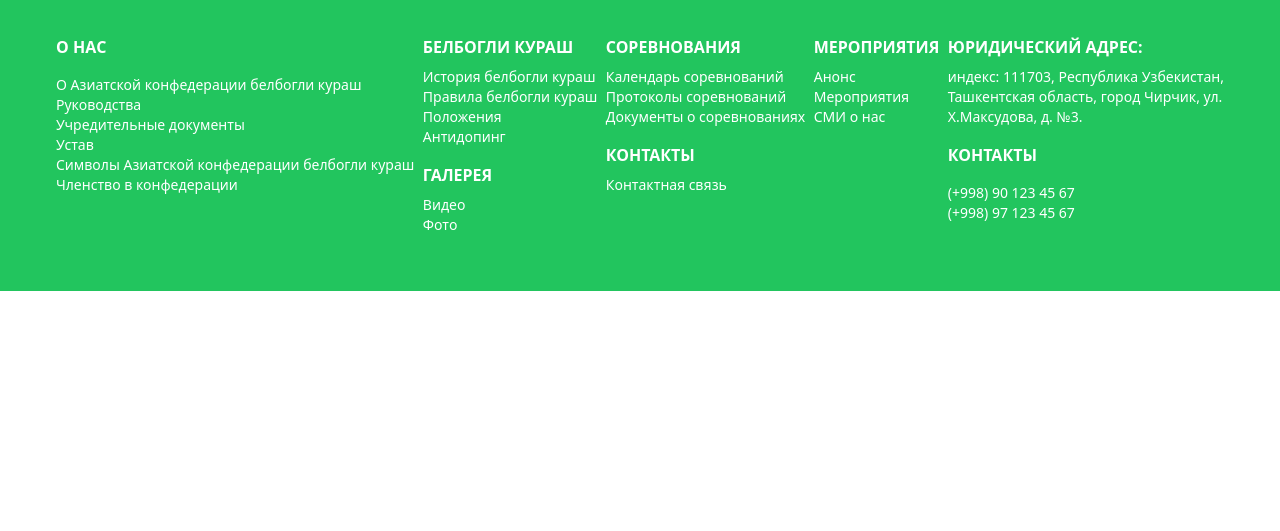
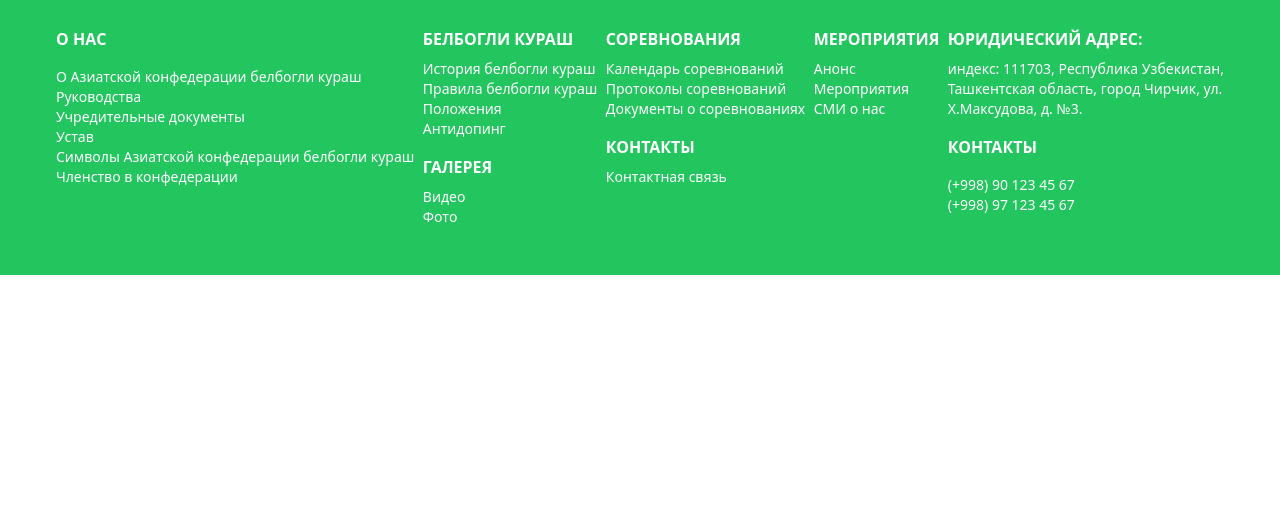
Before and after one commit to Shavkatjon-O/abkk.org, a Django app: page / in a window 1280 px wide. Shown: the part 253-784 px from the top of the page. Run offline with Django 5.2, Linux system fonts and the light colour scheme; some libraries are stand-ins or nearby versions; some web fonts are replaced.

Commit message:
feat: footer

```diff
--- a/templates/includes/footer.html
+++ b/templates/includes/footer.html
@@ -1,6 +1,6 @@
 {% load static %}
 
-<footer class="p-14 flex items-start justify-between text-white bg-gradient-to-tr from-footer-blue to-footer-green bg-green-500">
+<footer class="px-14 py-12 flex items-start justify-between text-white bg-gradient-to-tr from-footer-blue to-footer-green bg-green-500">
 
   <div class="flex flex-col space-y-4">
     <span class="font-semibold uppercase">О нас</span>
```
